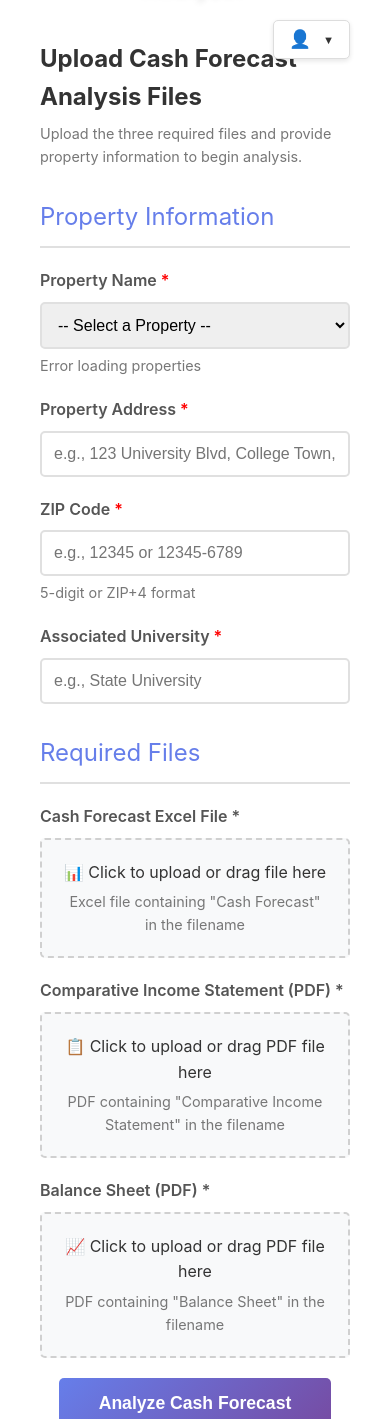
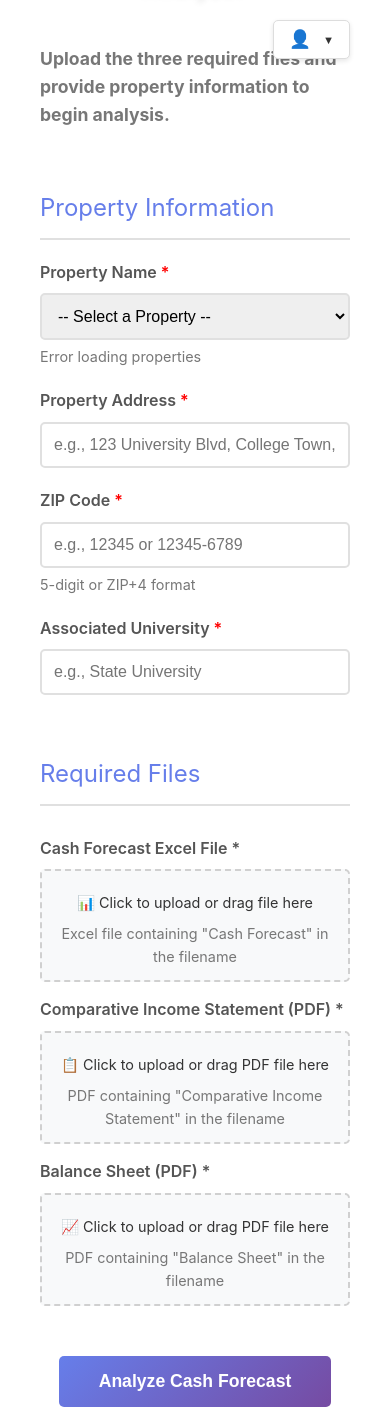
Before and after one commit to PeakMade/cash-forecasting-analyzer, a Flask app: template templates/index.html in a window 390 px wide. Shown: the part 80-1499 px from the top of the page. Run offline with Flask 3, Linux system fonts and the light colour scheme; the template is opened without the code that fills it, so the values that code supplies are empty; the visitor is signed in with stand-in values (Sample User, id 1).

Commit message:
UI: Redesign main page with 50/50 layout and compact file uploads
- Changed main container to 50/50 split (property info left, file uploads right)
- Compacted file upload widgets with 2x2 grid layout
- Reduced file upload padding from 20px to 12px
- Made Balance Sheet upload span bottom of grid at 50% width
- Styled instruction text larger (1.1rem) and bold
- All changes fully responsive for mobile (collapses to single column)

```diff
--- a/templates/index.html
+++ b/templates/index.html
@@ -30,12 +30,17 @@
 
     .file-upload {
         background: #f8f9fa;
-        padding: 20px;
+        padding: 12px;
         border-radius: 5px;
         border: 2px dashed #d0d0d0;
         text-align: center;
         cursor: pointer;
         transition: all 0.3s;
+    }
+
+    .file-upload p {
+        margin: 8px 0;
+        font-size: 0.9rem;
     }
 
     .file-upload:hover {
@@ -137,6 +142,39 @@
         gap: 20px;
     }
 
+    .main-container {
+        display: grid;
+        grid-template-columns: 1fr 1fr;
+        gap: 30px;
+        margin-bottom: 30px;
+    }
+
+    .property-info-section {
+        display: flex;
+        flex-direction: column;
+    }
+
+    .file-uploads-section {
+        display: flex;
+        flex-direction: column;
+    }
+
+    .file-grid {
+        display: grid;
+        grid-template-columns: 1fr 1fr;
+        gap: 15px;
+        margin-top: 10px;
+    }
+
+    .file-grid .form-group {
+        margin-bottom: 0;
+    }
+
+    .file-grid .form-group:last-child {
+        grid-column: 1 / -1;
+        max-width: 50%;
+    }
+
     @media (max-width: 768px) {
         .two-column-grid {
             grid-template-columns: 1fr;
@@ -144,18 +182,30 @@
         .three-column-grid {
             grid-template-columns: 1fr;
         }
+        .main-container {
+            grid-template-columns: 1fr;
+        }
+        .file-grid {
+            grid-template-columns: 1fr;
+        }
+        .file-grid .form-group:last-child {
+            max-width: 100%;
+        }
     }
 </style>
 {% endblock %}
 
 {% block content %}
 <div id="upload-form">
-    <h2>Upload Cash Forecast Analysis Files</h2>
-    <p class="help-text" style="margin-bottom: 30px;">
+    <!--<h2>Upload Cash Forecast Analysis Files</h2>-->
+    <p class="help-text" style="margin-bottom: 30px; font-size: 1.1rem; font-weight: bold;">
         Upload the three required files and provide property information to begin analysis.
     </p>
 
     <form id="analysisForm" enctype="multipart/form-data">
+        <div class="main-container">
+            <!-- Left column: Property Information -->
+            <div class="property-info-section">
                 <div class="section-title">Property Information</div>
 
                 <div class="two-column-grid">
@@ -183,10 +233,13 @@
                         <input type="text" id="university" name="university" required placeholder="e.g., State University">
                     </div>
                 </div>
+            </div>
 
+            <!-- Right column: File Uploads -->
+            <div class="file-uploads-section">
                 <div class="section-title">Required Files</div>
 
-        <div class="three-column-grid">
+                <div class="file-grid">
                     <div class="form-group">
                         <label for="cash_forecast">Cash Forecast Excel File *</label>
                         <div class="file-upload" id="cash_forecast_zone">
@@ -214,6 +267,8 @@
                             <p>📈 Click to upload or drag PDF file here</p>
                             <div class="help-text">PDF containing "Balance Sheet" in the filename</div>
                             <div class="error-text" id="balance_sheet_error" style="display:none;"></div>
+                        </div>
+                    </div>
                 </div>
             </div>
         </div>
```
Lines whose indentation alone changed are shown as unchanged.
